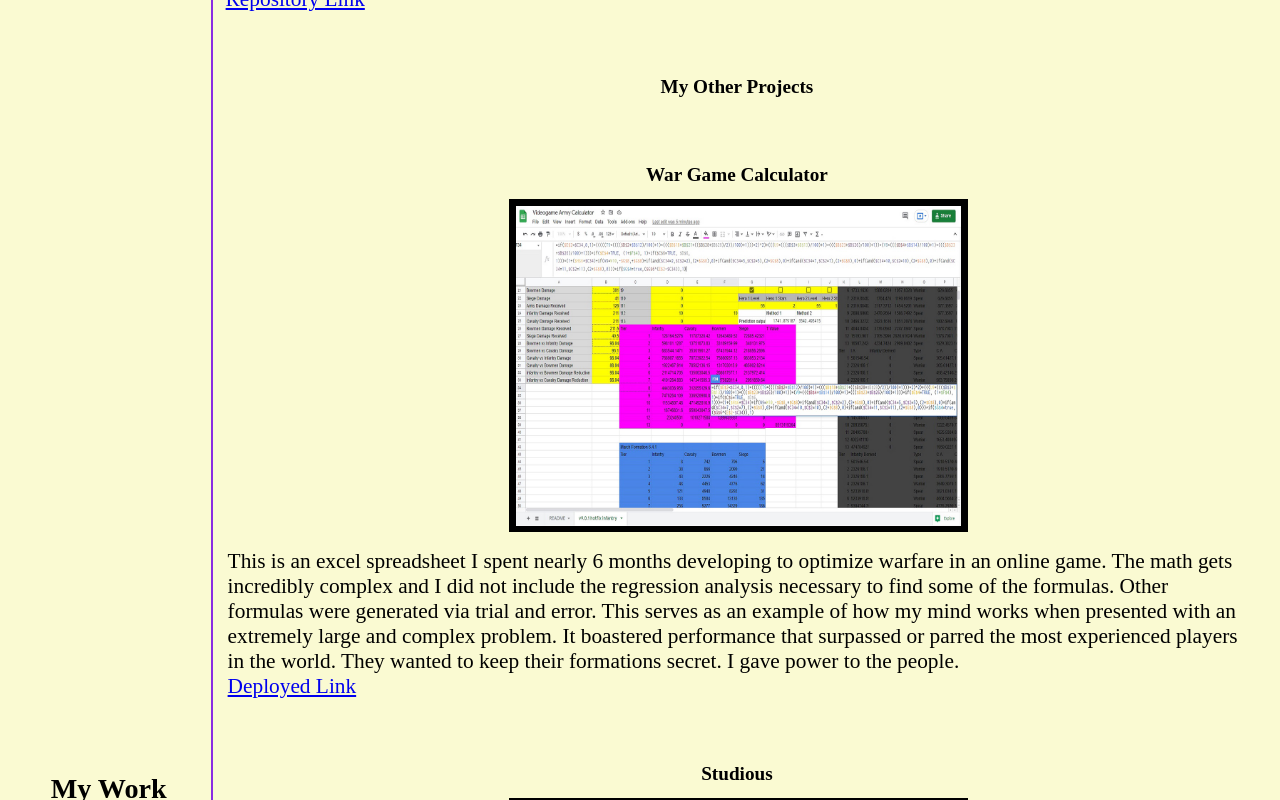
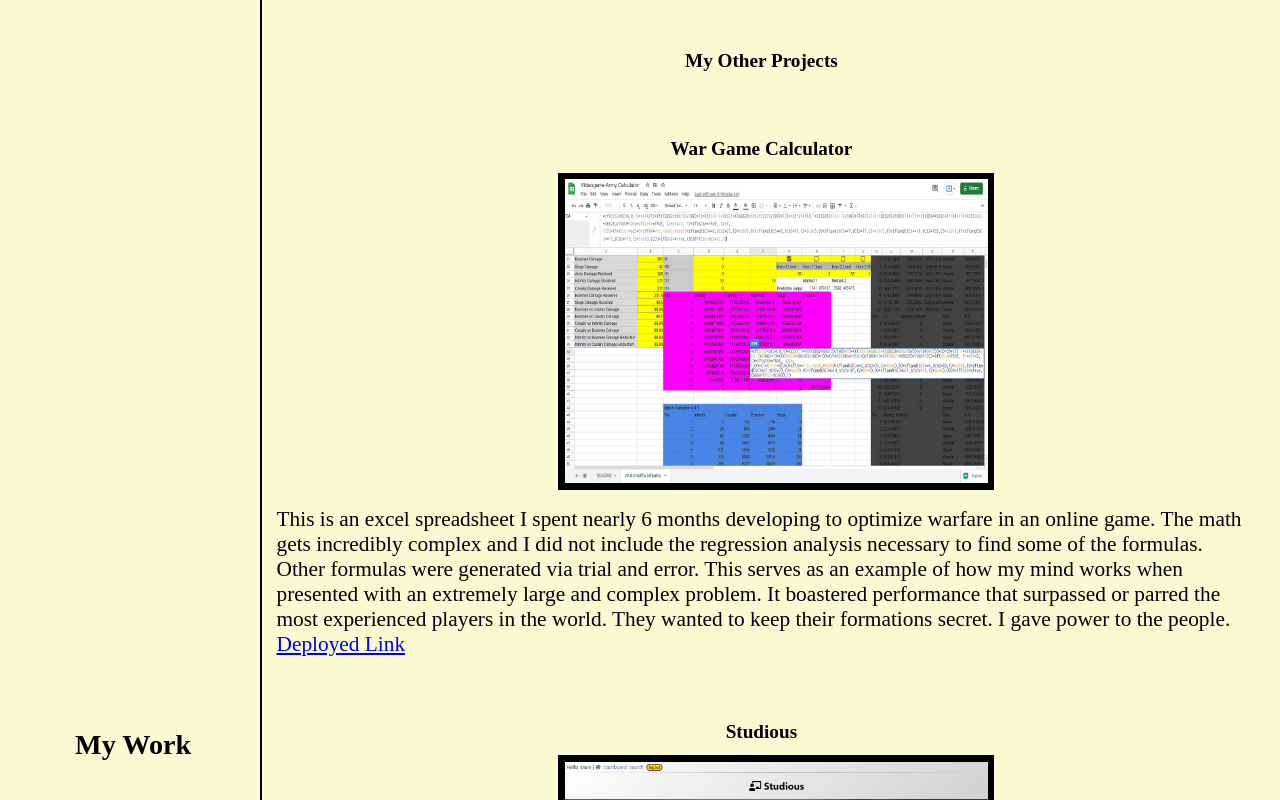
Before and after one commit to Naomi-Eckhoff/react-powered-portfolio, a React (Create React App) app: page /projects in a window 1280 px wide. Shown: the part 860-1660 px from the top of the page. Built offline with nearby package versions, Linux system fonts and the light colour scheme.

Commit message:
fixed side and bottom format

```diff
--- a/src/assets/css/style.css
+++ b/src/assets/css/style.css
@@ -6,7 +6,7 @@
 }
 
 body{
-  margin-bottom: 5vw;
+  margin-bottom: 5px;
 }
 header {
   display: flex;
@@ -45,7 +45,7 @@ section {
 }
 
 section div {
-  flex: 5;
+  flex: 1 80%;
   align-self: center;
 }
 
@@ -68,11 +68,15 @@ h2 {
 }
 
 .leftHeader {
-  flex: 1;
+  display: flex;
+  flex-direction: column;
+  justify-content: center;
+  align-items: center;
+  flex: 1 20%;
 }
 
 .mainContents {
-  border-left: 0.2vw solid blueviolet;
+  border-left: 2px solid black;
   padding: 2% 2% 2% 1%;
 }
 
@@ -102,10 +106,6 @@ h3 {
   display: inline;
 }
 
-.my-contact {
-  margin-bottom: 5vw;
-}
-
 footer {
   padding-top: 1%;
   text-align: center;
```
